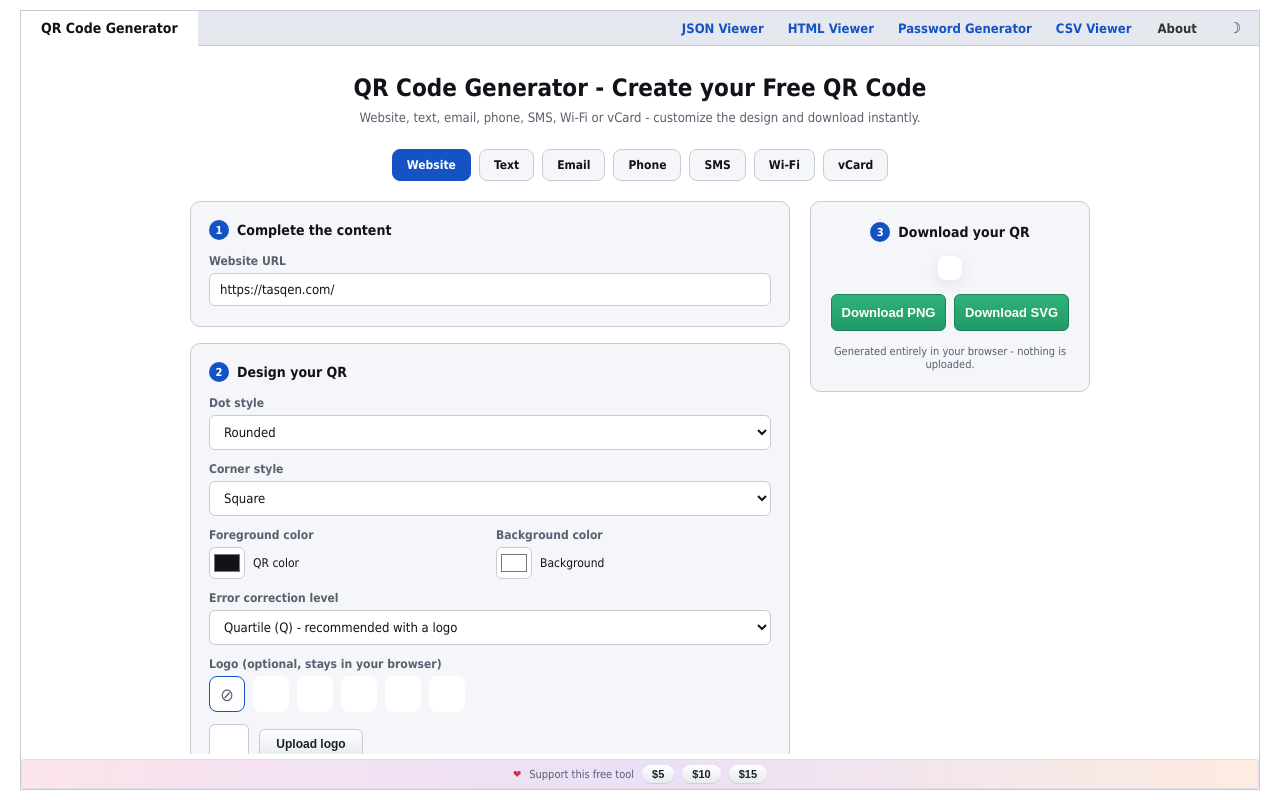
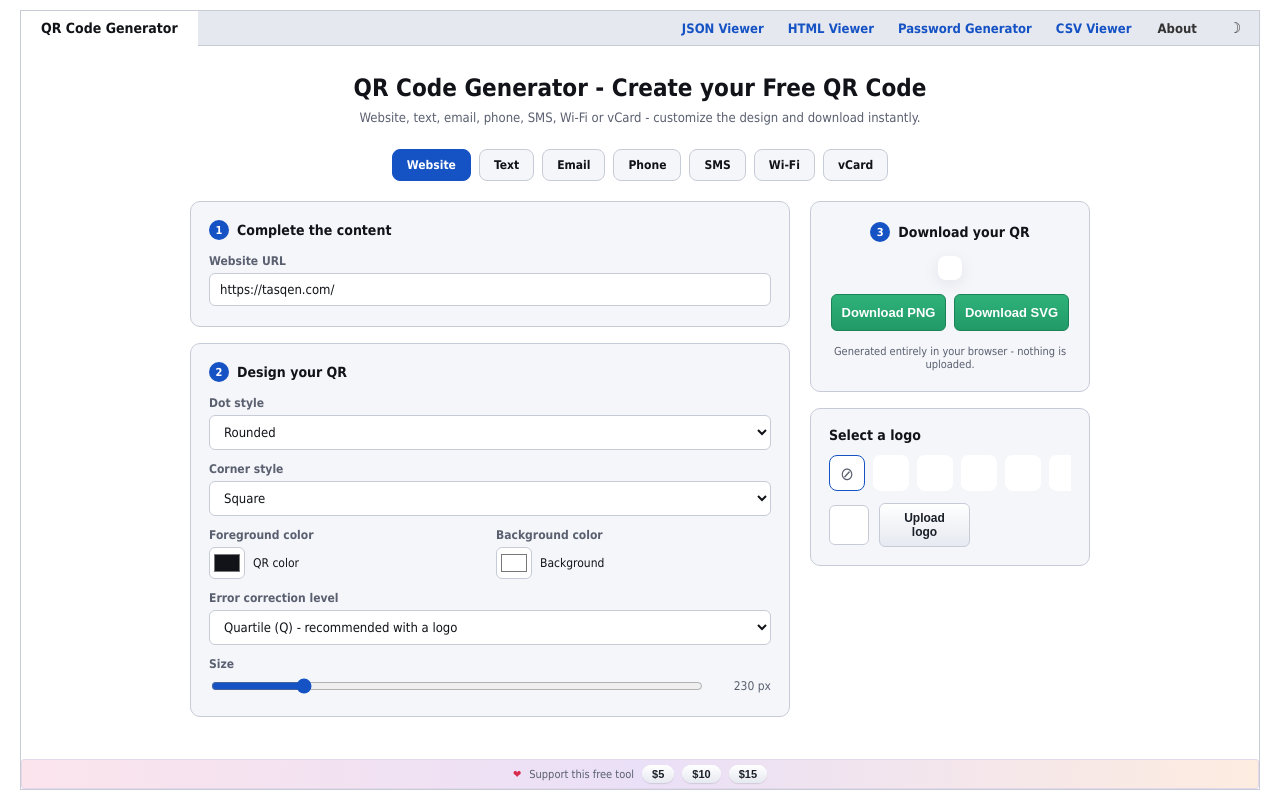
Before and after one commit to patelrais/RT-QrGenerator, a plain HTML site: page index.html in a window 1280 px wide. Drawn offline with Linux system fonts and the light colour scheme; a script that the page names is missing.

Commit message:
Move logo picker below the QR preview; add 7 more presets
"Select a logo" now lives in its own card directly under the
Download box in the right column (was previously buried in the
Design section on the left) - it updates the live preview right
next to where you'll see the result.

Added Location, Wi-Fi, Contact, Email, Scan, Image and Menu presets
alongside the existing WhatsApp/Instagram/Facebook/Website/Video,
all generated inline as SVG data URIs. Fixed a flexbox min-content
bug along the way - the preset row's 13 tiles were forcing the
whole right column (and page) wider instead of scrolling within
their own row; explicit min-width:0 down the ancestor chain fixes it.

Co-Authored-By: Claude Sonnet 5 <noreply@anthropic.com>

```diff
--- a/index.html
+++ b/index.html
@@ -182,10 +182,17 @@
 
   .qrLayout{display:flex;gap:20px;max-width:900px;margin:0 auto;align-items:flex-start;flex-wrap:wrap;}
   .qrLeft{flex:1 1 420px;min-width:0;}
-  .qrRight{
+  .qrRightCol{
     flex:0 0 280px;
+    width:280px;
+    min-width:0;
     position:sticky;
     top:0;
+    display:flex;
+    flex-direction:column;
+    gap:16px;
+  }
+  .qrRight{
     display:flex;
     flex-direction:column;
     align-items:center;
@@ -194,7 +201,16 @@
     background:var(--toolbar-bg);
     border:1px solid var(--border);
     border-radius:10px;
+    min-width:0;
   }
+  .qrLogoBox{
+    padding:18px;
+    background:var(--toolbar-bg);
+    border:1px solid var(--border);
+    border-radius:10px;
+    min-width:0;
+  }
+  .qrLogoBox .qrSectionTitle{margin-bottom:12px;}
 
   .qrSection{
     background:var(--toolbar-bg);
@@ -236,7 +252,7 @@
   .qrColorField input[type="color"]{width:36px;height:32px;padding:2px;border:1px solid var(--border);border-radius:6px;background:var(--panel);cursor:pointer;}
   .qrColorField span{font-size:12px;color:var(--text);}
 
-  .qrPresetRow{display:flex;flex-wrap:nowrap;gap:8px;margin-bottom:10px;overflow-x:auto;padding-bottom:2px;}
+  .qrPresetRow{display:flex;flex-wrap:nowrap;gap:8px;margin-bottom:10px;overflow-x:auto;padding-bottom:2px;min-width:0;max-width:100%;}
   .qrPresetIcon{
     width:36px;height:36px;flex:none;border-radius:8px;
     display:flex;align-items:center;justify-content:center;
@@ -312,7 +328,7 @@
 
   @media (max-width:760px){
     .qrLayout{flex-direction:column;}
-    .qrRight{position:static;width:100%;flex:none;}
+    .qrRightCol{position:static;width:100%;flex:none;}
   }
 </style>
 
@@ -491,23 +507,6 @@
               </select>
             </div>
             <div class="qrField">
-              <label>Logo (optional, stays in your browser)</label>
-              <div class="qrPresetRow" id="qrPresetRow">
-                <a class="qrPresetIcon none active" id="qrPresetNone" title="No logo">&#8856;</a>
-                <a class="qrPresetIcon" data-preset="whatsapp" title="WhatsApp"></a>
-                <a class="qrPresetIcon" data-preset="instagram" title="Instagram"></a>
-                <a class="qrPresetIcon" data-preset="facebook" title="Facebook"></a>
-                <a class="qrPresetIcon" data-preset="website" title="Website"></a>
-                <a class="qrPresetIcon" data-preset="video" title="Video"></a>
-              </div>
-              <div class="qrLogoRow">
-                <div class="qrLogoPreview" id="qrLogoPreview"></div>
-                <button type="button" class="qrBtnSmall qrBtnFixed" id="qrLogoUploadBtn">Upload logo</button>
-                <button type="button" class="qrBtnSmall qrBtnFixed" id="qrLogoRemoveBtn" style="visibility:hidden;">Remove</button>
-                <input type="file" id="qrLogoInput" accept="image/*" hidden>
-              </div>
-            </div>
-            <div class="qrField">
               <label>Size</label>
               <div class="qrSizeRow">
                 <input type="range" id="qrSizeSlider" min="150" max="600" step="10" value="230">
@@ -517,6 +516,7 @@
           </div>
         </div>
 
+        <div class="qrRightCol">
           <div class="qrRight">
             <div class="qrSectionTitle" style="margin-bottom:0;"><span class="num">3</span> Download your QR</div>
             <div id="qrPreview"></div>
@@ -525,6 +525,32 @@
               <button type="button" class="qrDownloadBtn" id="qrDownloadSvg">Download SVG</button>
             </div>
             <div class="qrHint">Generated entirely in your browser - nothing is uploaded.</div>
+          </div>
+
+          <div class="qrLogoBox">
+            <div class="qrSectionTitle">Select a logo</div>
+            <div class="qrPresetRow" id="qrPresetRow">
+              <a class="qrPresetIcon none active" id="qrPresetNone" title="No logo">&#8856;</a>
+              <a class="qrPresetIcon" data-preset="whatsapp" title="WhatsApp"></a>
+              <a class="qrPresetIcon" data-preset="instagram" title="Instagram"></a>
+              <a class="qrPresetIcon" data-preset="facebook" title="Facebook"></a>
+              <a class="qrPresetIcon" data-preset="website" title="Website"></a>
+              <a class="qrPresetIcon" data-preset="video" title="Video"></a>
+              <a class="qrPresetIcon" data-preset="location" title="Location"></a>
+              <a class="qrPresetIcon" data-preset="wifi" title="Wi-Fi"></a>
+              <a class="qrPresetIcon" data-preset="contact" title="Contact"></a>
+              <a class="qrPresetIcon" data-preset="email" title="Email"></a>
+              <a class="qrPresetIcon" data-preset="scan" title="Scan"></a>
+              <a class="qrPresetIcon" data-preset="image" title="Image"></a>
+              <a class="qrPresetIcon" data-preset="menu" title="Menu"></a>
+            </div>
+            <div class="qrLogoRow">
+              <div class="qrLogoPreview" id="qrLogoPreview"></div>
+              <button type="button" class="qrBtnSmall qrBtnFixed" id="qrLogoUploadBtn">Upload logo</button>
+              <button type="button" class="qrBtnSmall qrBtnFixed" id="qrLogoRemoveBtn" style="visibility:hidden;">Remove</button>
+              <input type="file" id="qrLogoInput" accept="image/*" hidden>
+            </div>
+          </div>
         </div>
       </div>
     </div>
@@ -762,7 +788,14 @@
     instagram: presetIconSvg('#c1358a', '<rect x="14" y="14" width="32" height="32" rx="9" fill="none" stroke="#fff" stroke-width="3"/><circle cx="30" cy="30" r="8" fill="none" stroke="#fff" stroke-width="3"/><circle cx="38" cy="22" r="2" fill="#fff"/>'),
     facebook: presetIconSvg('#1877f2', '<text x="30" y="42" font-family="Arial, sans-serif" font-size="32" font-weight="bold" text-anchor="middle" fill="#fff">f</text>'),
     website: presetIconSvg('#4f6bed', '<circle cx="30" cy="30" r="16" fill="none" stroke="#fff" stroke-width="3"/><ellipse cx="30" cy="30" rx="7" ry="16" fill="none" stroke="#fff" stroke-width="3"/><line x1="14" y1="30" x2="46" y2="30" stroke="#fff" stroke-width="3"/>'),
-    video: presetIconSvg('#e02020', '<circle cx="30" cy="30" r="17" fill="none" stroke="#fff" stroke-width="3"/><path d="M25 21l16 9-16 9z" fill="#fff"/>')
+    video: presetIconSvg('#e02020', '<circle cx="30" cy="30" r="17" fill="none" stroke="#fff" stroke-width="3"/><path d="M25 21l16 9-16 9z" fill="#fff"/>'),
+    location: presetIconSvg('#ef4444', '<g fill="#fff" transform="translate(16,15) scale(1.15)"><path fill-rule="evenodd" clip-rule="evenodd" d="M11.54 22.351l.07.04.028.016a.76.76 0 00.723 0l.028-.015.071-.041a16.975 16.975 0 001.144-.742 19.58 19.58 0 002.683-2.282c1.944-1.99 3.963-4.98 3.963-8.827a8.25 8.25 0 00-16.5 0c0 3.846 2.02 6.837 3.963 8.827a19.58 19.58 0 002.682 2.282 16.975 16.975 0 001.145.742zM12 13.5a3 3 0 100-6 3 3 0 000 6z"/></g>'),
+    wifi: presetIconSvg('#14b8a6', '<circle cx="30" cy="42" r="3" fill="#fff"/><path d="M22 34a11.5 11.5 0 0116 0" fill="none" stroke="#fff" stroke-width="3.2" stroke-linecap="round"/><path d="M16 28a19.5 19.5 0 0128 0" fill="none" stroke="#fff" stroke-width="3.2" stroke-linecap="round"/><path d="M10 22a27.5 27.5 0 0140 0" fill="none" stroke="#fff" stroke-width="3.2" stroke-linecap="round"/>'),
+    contact: presetIconSvg('#2563eb', '<rect x="12" y="20" width="36" height="24" rx="4" fill="none" stroke="#fff" stroke-width="3"/><circle cx="22" cy="32" r="4" fill="#fff"/><line x1="30" y1="28" x2="42" y2="28" stroke="#fff" stroke-width="2.5" stroke-linecap="round"/><line x1="30" y1="34" x2="42" y2="34" stroke="#fff" stroke-width="2.5" stroke-linecap="round"/>'),
+    email: presetIconSvg('#d97706', '<rect x="12" y="18" width="36" height="26" rx="4" fill="none" stroke="#fff" stroke-width="3"/><path d="M14 20l16 13 16-13" fill="none" stroke="#fff" stroke-width="3" stroke-linecap="round" stroke-linejoin="round"/>'),
+    scan: presetIconSvg('#a855f7', '<path d="M14 22v-6a2 2 0 012-2h6" fill="none" stroke="#fff" stroke-width="3.5" stroke-linecap="round"/><path d="M46 22v-6a2 2 0 00-2-2h-6" fill="none" stroke="#fff" stroke-width="3.5" stroke-linecap="round"/><path d="M14 38v6a2 2 0 002 2h6" fill="none" stroke="#fff" stroke-width="3.5" stroke-linecap="round"/><path d="M46 38v6a2 2 0 01-2 2h-6" fill="none" stroke="#fff" stroke-width="3.5" stroke-linecap="round"/><circle cx="30" cy="30" r="6" fill="#fff"/>'),
+    image: presetIconSvg('#22c55e', '<rect x="10" y="14" width="40" height="32" rx="4" fill="none" stroke="#fff" stroke-width="3"/><circle cx="21" cy="25" r="4" fill="#fff"/><path d="M12 40l11-11 8 8 7-9 12 12" fill="none" stroke="#fff" stroke-width="3" stroke-linecap="round" stroke-linejoin="round"/>'),
+    menu: presetIconSvg('#8b5cf6', '<g stroke="#fff" stroke-width="2.6" stroke-linecap="round" stroke-linejoin="round" fill="none"><line x1="18" y1="14" x2="18" y2="22"/><line x1="22" y1="14" x2="22" y2="22"/><line x1="26" y1="14" x2="26" y2="22"/><path d="M18 22c0 4 3.5 5 4 5s4-1 4-5"/><line x1="22" y1="27" x2="22" y2="46"/><path d="M40 14c3 3 3 9 0 13v19"/></g>')
   };
   document.querySelectorAll('.qrPresetIcon[data-preset]').forEach(function(el){
     var key = el.dataset.preset;
```
Lines whose indentation alone changed are shown as unchanged.
